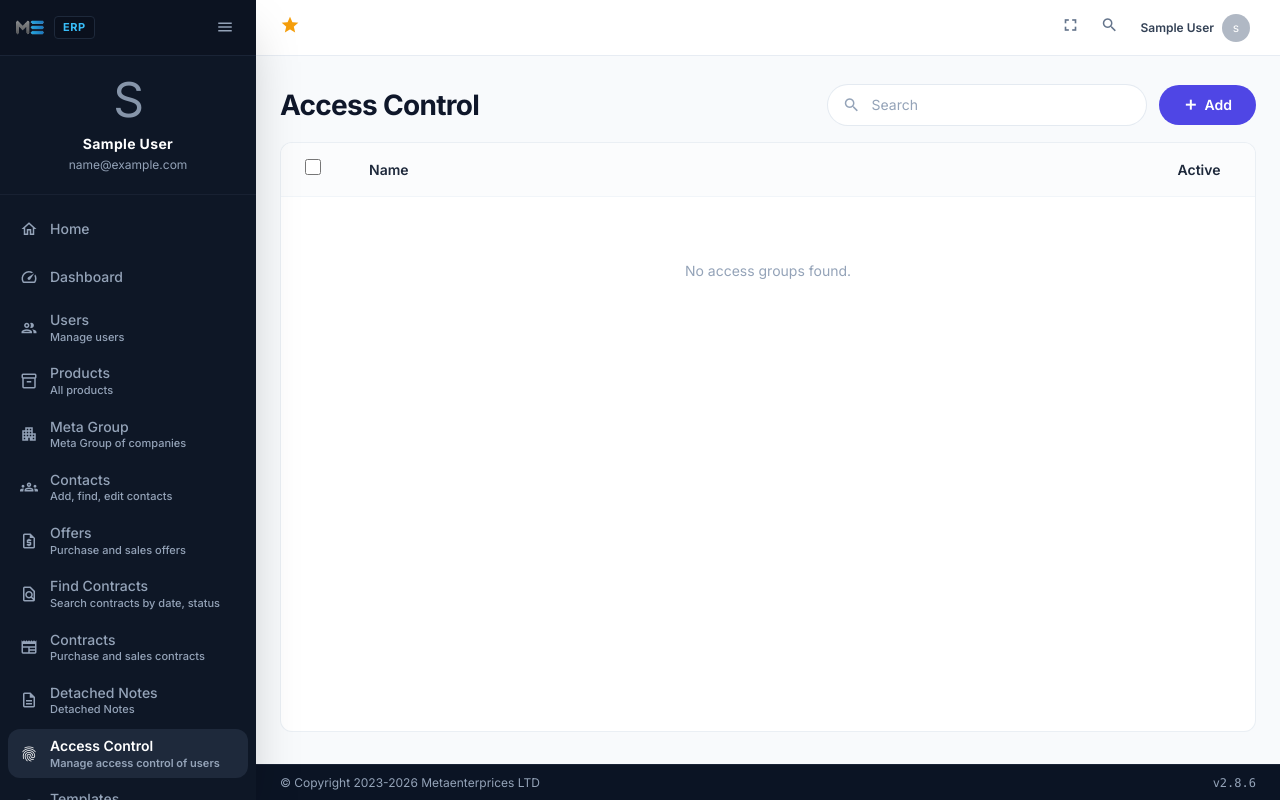
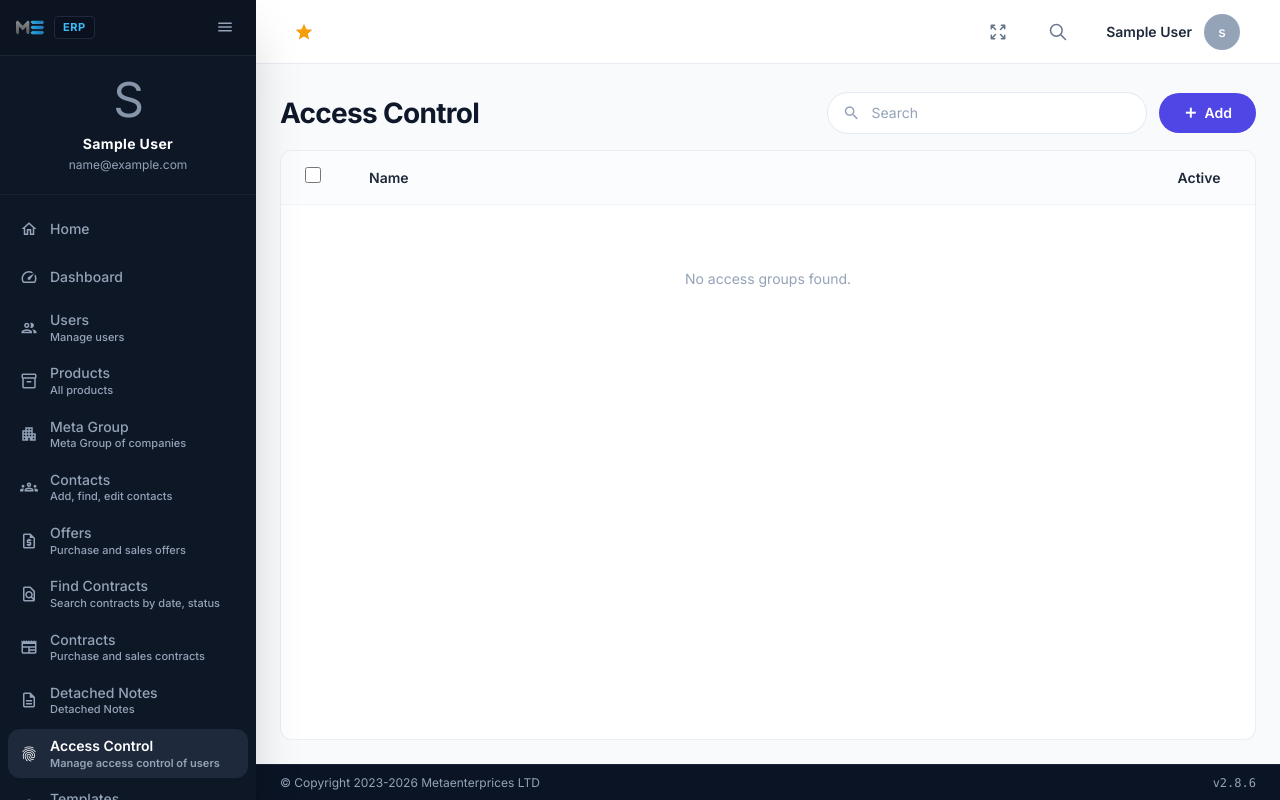
Before and after one commit to navdeeppathan/metaerp_new, a Laravel app: page /accessgroups in a window 1280 px wide. Run offline with Laravel 10, Linux system fonts and the light colour scheme; the visitor is signed in with stand-in values (Sample User, id 1); data that the repository does not hold is empty; parts of the project's set-up code (start-up, migrations or seed data) failed here and were passed over; some libraries are stand-ins or nearby versions.

Commit message:
header change

```diff
--- a/resources/views/layouts/app.blade.php
+++ b/resources/views/layouts/app.blade.php
@@ -429,15 +429,15 @@
 
     <!-- Main Content Area -->
     <div class="flex-1 flex flex-col min-w-0 h-full overflow-hidden">
-        <!-- Topbar: Amber Star on Left, Fullscreen + Search + Root (u) on Right -->
-        <header class="h-14 bg-white border-b border-slate-200/80 px-6 flex items-center justify-between shrink-0 shadow-xs z-30">
-            <!-- Left Side: Hamburger Menu & Favorite Star -->
-            <div class="flex items-center gap-2">
+        <!-- Topbar: Amber Star on Left, Fullscreen + Search + Root (u) on Right (Matching Screenshot Exactly) -->
+        <header class="h-16 bg-white border-b border-slate-200/80 px-6 sm:px-8 flex items-center justify-between shrink-0 shadow-xs z-30 select-none">
+            <!-- Left Side: Mobile Hamburger Menu & Favorite Amber Star -->
+            <div class="flex items-center gap-3">
                 <!-- Mobile Menu Button -->
                 <button type="button" @click="sidebarMobileOpen = !sidebarMobileOpen" class="p-1.5 text-slate-600 rounded-lg hover:bg-slate-100 lg:hidden">
                     <span class="material-icons-outlined text-xl leading-none">menu</span>
                 </button>
-                <!-- Desktop Sidebar Toggle Button (visible when collapsed or in topbar) -->
+                <!-- Desktop Sidebar Toggle Button (visible only when collapsed) -->
                 <button type="button"
                         x-show="sidebarCollapsed"
                         x-cloak
@@ -446,41 +446,54 @@
                         title="Expand Sidebar">
                     <span class="material-icons-outlined text-xl leading-none">menu</span>
                 </button>
-                <button type="button" class="text-amber-500 hover:text-amber-600 focus:outline-none transition-transform active:scale-95" title="Favorite">
-                    <span class="material-icons text-xl leading-none">star</span>
+                <!-- Amber Star Favorite Icon -->
+                <button type="button" class="w-8 h-8 flex items-center justify-center text-amber-500 hover:text-amber-600 focus:outline-none transition-transform active:scale-95 cursor-pointer" title="Favorite">
+                    <svg class="w-5 h-5 fill-current text-amber-500" viewBox="0 0 24 24">
+                        <path d="M12 17.27L18.18 21l-1.64-7.03L22 9.24l-7.19-.61L12 2 9.19 8.63 2 9.24l5.46 4.73L5.82 21z"/>
+                    </svg>
                 </button>
             </div>
 
-            <!-- Right Side: Fullscreen, Search, User Avatar -->
-            <div class="flex items-center gap-3">
-                <!-- Fullscreen Button -->
-                <button type="button" @click="if (!document.fullscreenElement) { document.documentElement.requestFullscreen(); } else { document.exitFullscreen(); }" class="p-1 text-slate-500 hover:text-slate-800 rounded-lg hover:bg-slate-100 transition-colors" title="Toggle Fullscreen">
-                    <span class="material-icons-outlined text-xl leading-none">fullscreen</span>
+            <!-- Right Side: Fullscreen, Search, User Avatar (Matching Screenshot Exactly) -->
+            <div class="flex items-center gap-4 sm:gap-5">
+                <!-- Fullscreen Toggle Button (heroicons-outline:arrows-expand) -->
+                <button type="button"
+                        @click="if (!document.fullscreenElement) { document.documentElement.requestFullscreen(); } else { document.exitFullscreen(); }"
+                        class="w-10 h-10 flex items-center justify-center text-slate-500 hover:text-slate-800 rounded-full hover:bg-slate-100 transition-colors cursor-pointer"
+                        title="Toggle Fullscreen">
+                    <svg class="w-5 h-5 stroke-[1.8]" fill="none" stroke="currentColor" viewBox="0 0 24 24">
+                        <path stroke-linecap="round" stroke-linejoin="round" d="M4 8V4m0 0h4M4 4l5 5m11-1V4m0 0h-4m4 0l-5 5M4 16v4m0 0h4m-4 0l5-5m11 5l-5-5m5 5v-4m0 4h-4"></path>
+                    </svg>
                 </button>
 
-                <!-- Search Button -->
-                <a href="{{ route('contracts.search') }}" class="p-1 text-slate-500 hover:text-slate-800 rounded-lg hover:bg-slate-100 transition-colors" title="Search">
-                    <span class="material-icons-outlined text-lg leading-none">search</span>
+                <!-- Navigation Search Button -->
+                <a href="{{ route('contracts.search') }}"
+                   class="w-10 h-10 flex items-center justify-center text-slate-500 hover:text-slate-800 rounded-full hover:bg-slate-100 transition-colors cursor-pointer"
+                   title="Search">
+                    <svg class="w-5 h-5 stroke-[1.8]" fill="none" stroke="currentColor" viewBox="0 0 24 24">
+                        <path stroke-linecap="round" stroke-linejoin="round" d="M21 21l-6-6m2-5a7 7 0 11-14 0 7 7 0 0114 0z"></path>
+                    </svg>
                 </a>
 
-                <!-- User Dropdown: Text 'Root' + circle 'u' -->
+                <!-- User Dropdown Menu: Root + circle 'u' -->
                 <div class="relative" x-data="{ open: false }">
-                    <button @click="open = !open" class="flex items-center gap-2 py-1 px-1.5 rounded-full hover:bg-slate-100 transition-colors">
-                        <span class="text-xs font-semibold text-slate-700">
+                    <button @click="open = !open" class="flex items-center gap-3 py-1.5 px-2 rounded-full hover:bg-slate-100 transition-colors cursor-pointer">
+                        <span class="text-sm font-semibold text-slate-800">
                             {{ Auth::user()->name ?? 'Root' }}
                         </span>
-                        <div class="w-7 h-7 rounded-full bg-[#b0b8c4] text-white font-normal flex items-center justify-center text-xs select-none">
-                            {{ strtolower(substr(Auth::user()->name ?? 'u', 0, 1)) }}
+                        <div class="w-9 h-9 rounded-full bg-[#94a3b8] text-white font-medium flex items-center justify-center text-sm select-none shadow-2xs">
+                            {{ strtolower(substr(Auth::user()->username ?? 'u', 0, 1)) }}
                         </div>
                     </button>
-                    <div x-show="open" x-cloak @click.away="open = false" class="absolute right-0 mt-2 w-48 bg-white rounded-xl shadow-lg border border-slate-100 py-1 z-50 text-sm">
+                    <!-- Popover Dropdown -->
+                    <div x-show="open" x-cloak @click.away="open = false" class="absolute right-0 mt-2 w-48 bg-white rounded-xl shadow-lg border border-slate-100 py-1.5 z-50 text-sm">
                         <a href="{{ route('profile.index') }}" class="flex items-center gap-2 px-4 py-2 hover:bg-slate-50 text-slate-700">
                             <span class="material-icons-outlined text-base">person</span> My Profile
                         </a>
                         <hr class="my-1 border-slate-100">
                         <form action="{{ route('logout') }}" method="POST">
                             @csrf
-                            <button type="submit" class="w-full flex items-center gap-2 px-4 py-2 hover:bg-red-50 text-red-600 text-left">
+                            <button type="submit" class="w-full flex items-center gap-2 px-4 py-2 hover:bg-red-50 text-red-600 text-left cursor-pointer">
                                 <span class="material-icons-outlined text-base">logout</span> Sign Out
                             </button>
                         </form>
```
